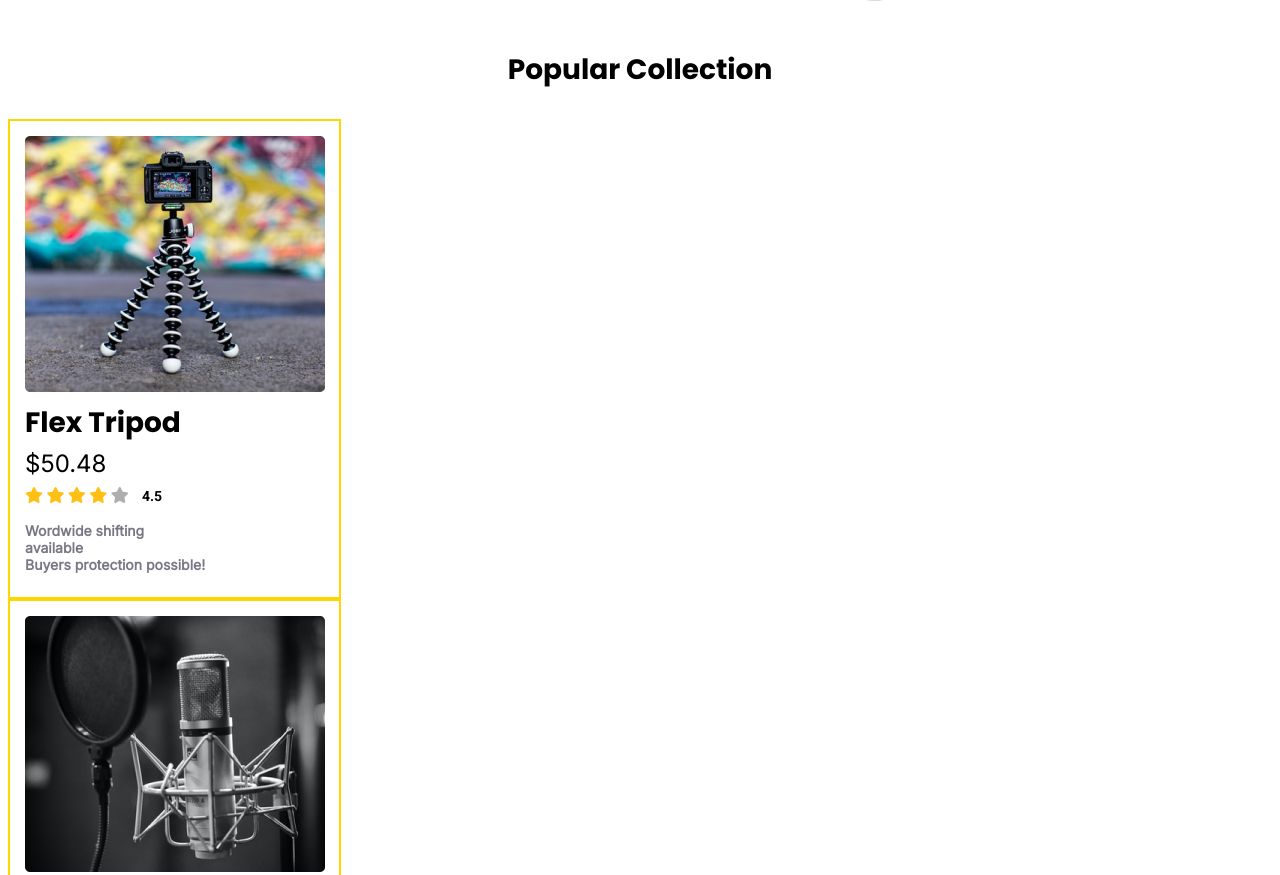
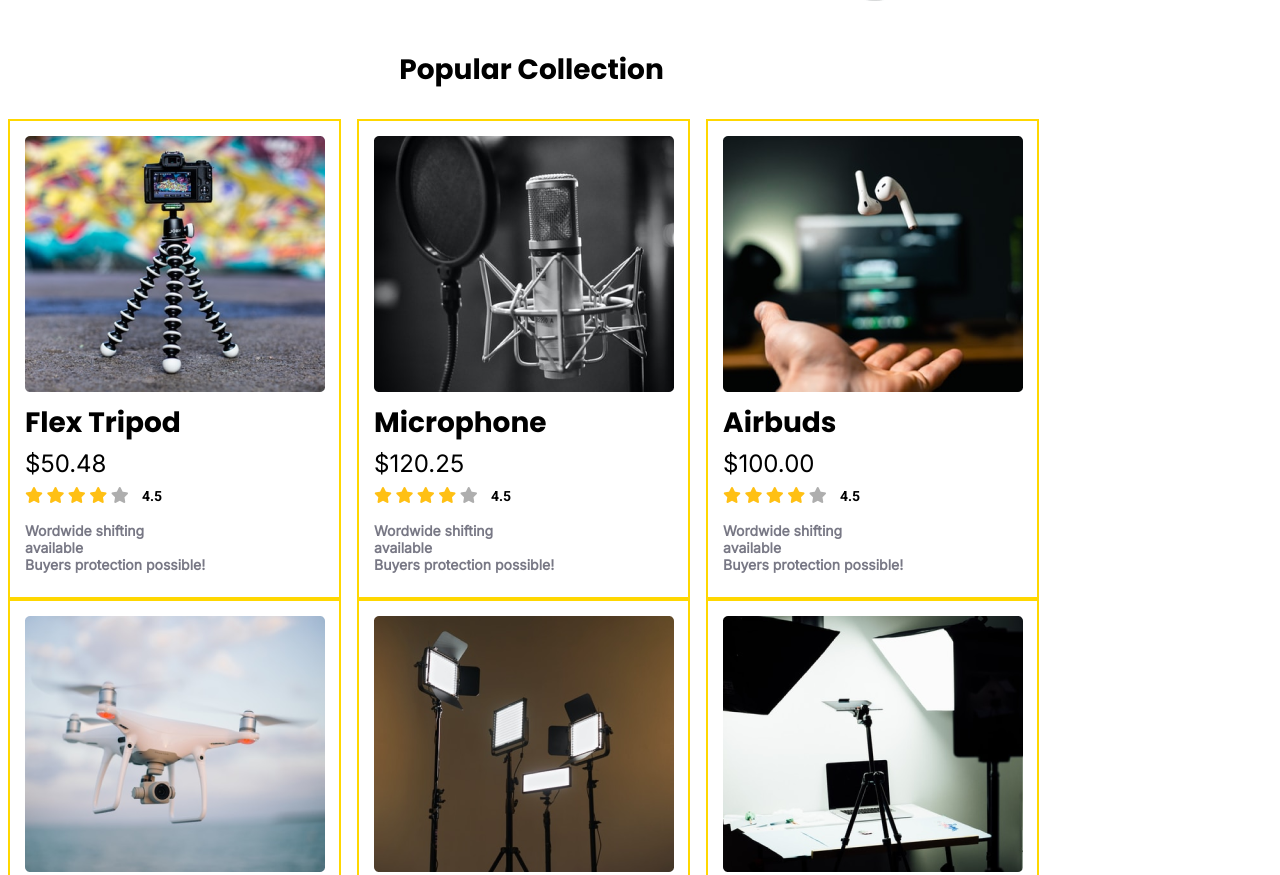
Before and after one commit to shuvo-99/Website-Project-2, a plain HTML site: page index.html in a window 1280 px wide. Shown: the part 459-1334 px from the top of the page. Drawn offline with Linux system fonts and the light colour scheme.

Commit message:
product frames grid

```diff
--- a/index.html
+++ b/index.html
@@ -71,7 +71,10 @@
         </div>
       </div>
     </div> -->
-    <div class="section2">
+
+    <!-- Product -->
+    <div class="product">
+      <div class="section2 container">
         <h3 class="section2-title">Popular Collection</h3>
         <div class="product-frames">
           <div class="product-frame">
@@ -310,5 +313,6 @@
           </div>
         </div>
       </div>
+    </div>
   </body>
 </html>
--- a/style.css
+++ b/style.css
@@ -77,11 +77,26 @@ body {
   height: 110px;
   background-color: aqua;
 }
+
+/* ------------------
+      Products
+--------------------- */
+
+.container {
+  width: 1047px;
+  height: 1662px;
+}
+
 .section2-title {
   font-size: 28px;
   text-align: center;
   font-weight: 600;
   font-size: 28px;
+}
+
+.product-frames {
+  display: grid;
+  grid-template-columns: repeat(3, 1fr);
 }
 
 .product-frame {
```
Lines whose indentation alone changed are shown as unchanged.
